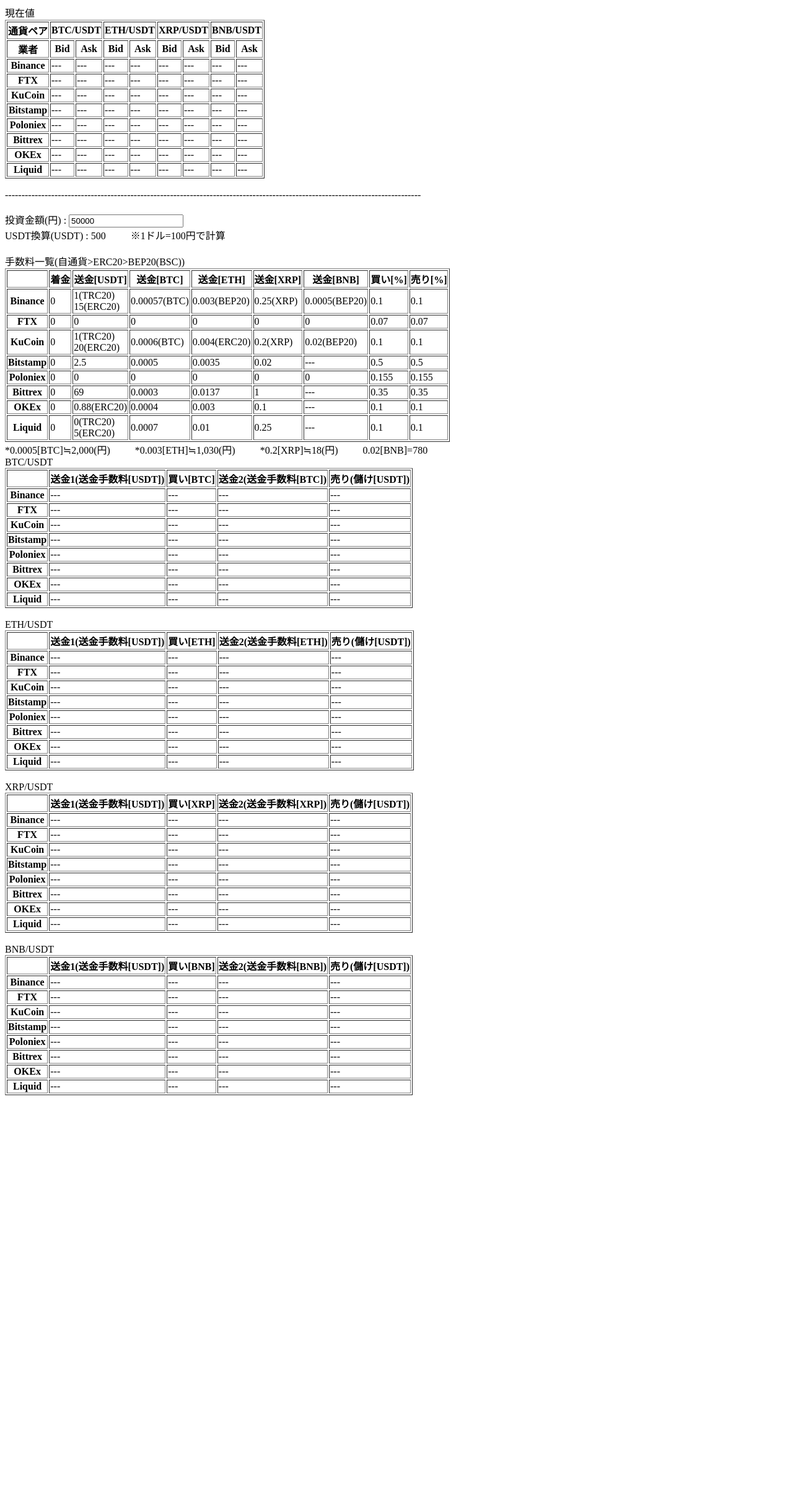
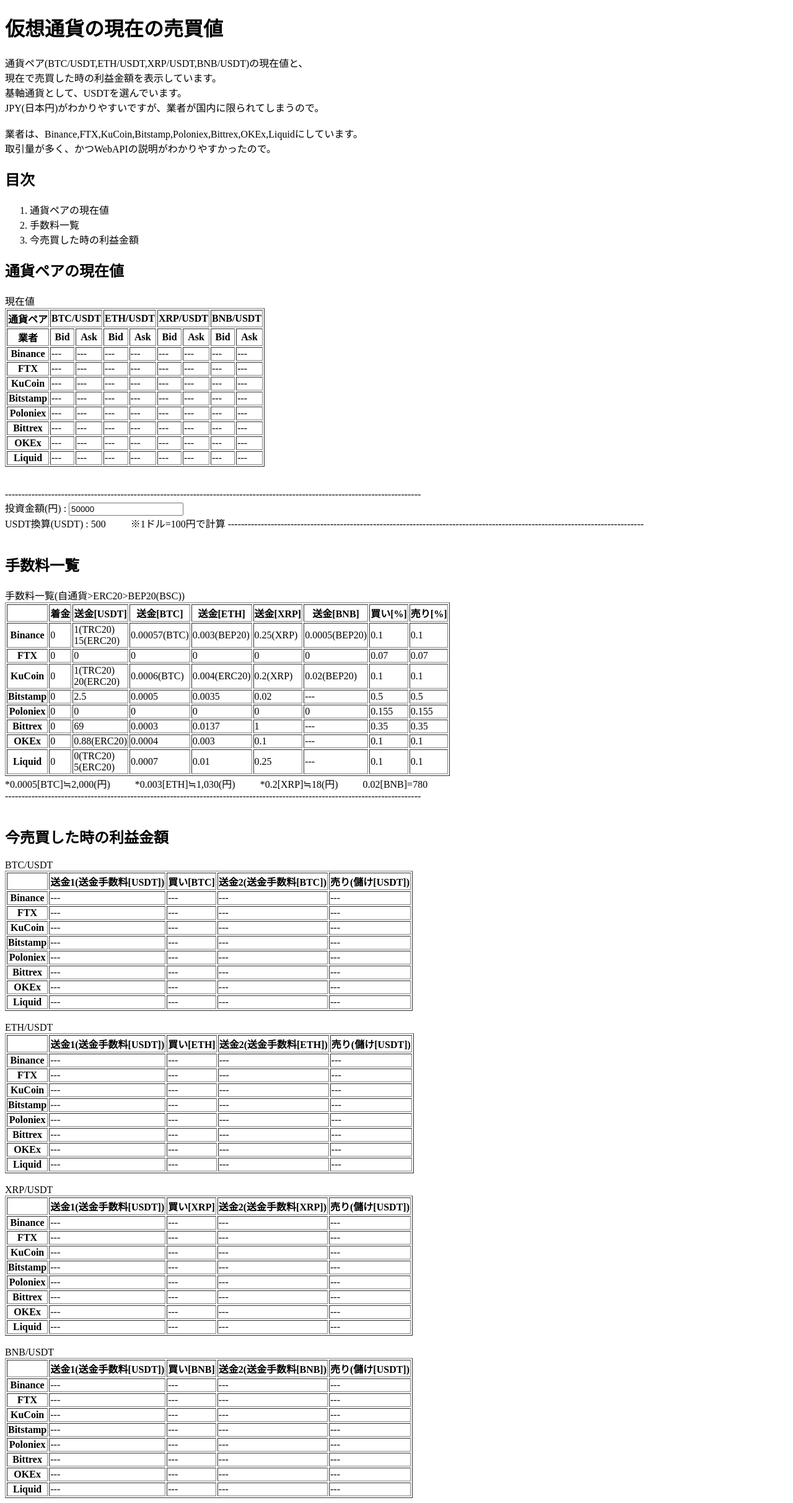
Before and after one commit to aaaa1597/web-arbph2, a Flask app: page / in a window 1280 px wide. Shown: the whole page at 62% size. Before the commit the page ends 1767 px from the top, so only its background shows below. Run offline with Flask 2, Linux system fonts and the light colour scheme; data that the repository does not hold is empty.

Commit message:
コメント追加

```diff
--- a/templates/index.html
+++ b/templates/index.html
@@ -143,6 +143,23 @@
         };
     </script>
 
+    <h1>仮想通貨の現在の売買値</h1>
+    通貨ペア(BTC/USDT,ETH/USDT,XRP/USDT,BNB/USDT)の現在値と、<br/>
+    現在で売買した時の利益金額を表示しています。<br/>
+    基軸通貨として、USDTを選んでいます。<br/>
+    JPY(日本円)がわかりやすいですが、業者が国内に限られてしまうので。<br/>
+    <br/>
+    業者は、Binance,FTX,KuCoin,Bitstamp,Poloniex,Bittrex,OKEx,Liquidにしています。<br/>
+    取引量が多く、かつWebAPIの説明がわかりやすかったので。
+
+    <h2>目次</h2>
+    <ol>
+        <li>通貨ペアの現在値</li>
+        <li>手数料一覧</li>
+        <li>今売買した時の利益金額</li>
+    </ol>
+
+    <h2>通貨ペアの現在値</h2>
     <table border="1">
         <caption text-align="left">現在値</caption>
         <thead>
@@ -181,14 +198,14 @@
         </tbody>
     </table>
 
-    <br/>
-    ------------------------------------------------------------------------------------------------------------------------------
     <br/><br/>
+    ------------------------------------------------------------------------------------------------------------------------------<br/>
     <span>投資金額(円) : </span><input type="number" id="InvestAmount" value="50000"><br/>
     <span>USDT換算(USDT) : </span><span id="dispInvestAmount">500</span> &emsp;&emsp; <span>※1ドル=100円で計算</span>
+    ------------------------------------------------------------------------------------------------------------------------------<br/>
+    <br/>
 
-    <br/><br/>
-
+    <h2>手数料一覧</h2>
     <table border="1">
         <caption text-align="left">手数料一覧(自通貨>ERC20>BEP20(BSC))</caption>
         <thead>
@@ -226,7 +243,10 @@
     *0.0005[BTC]≒2,000(円) &emsp;&emsp; *0.003[ETH]≒1,030(円) &emsp;&emsp; *0.2[XRP]≒18(円) &emsp;&emsp; 0.02[BNB]=780
 
     <br/>
+    ------------------------------------------------------------------------------------------------------------------------------
+    <br/><br/>
 
+    <h2>今売買した時の利益金額</h2>
     <table border="1">
         <caption text-align="left">BTC/USDT</caption>
         <thead>
```
